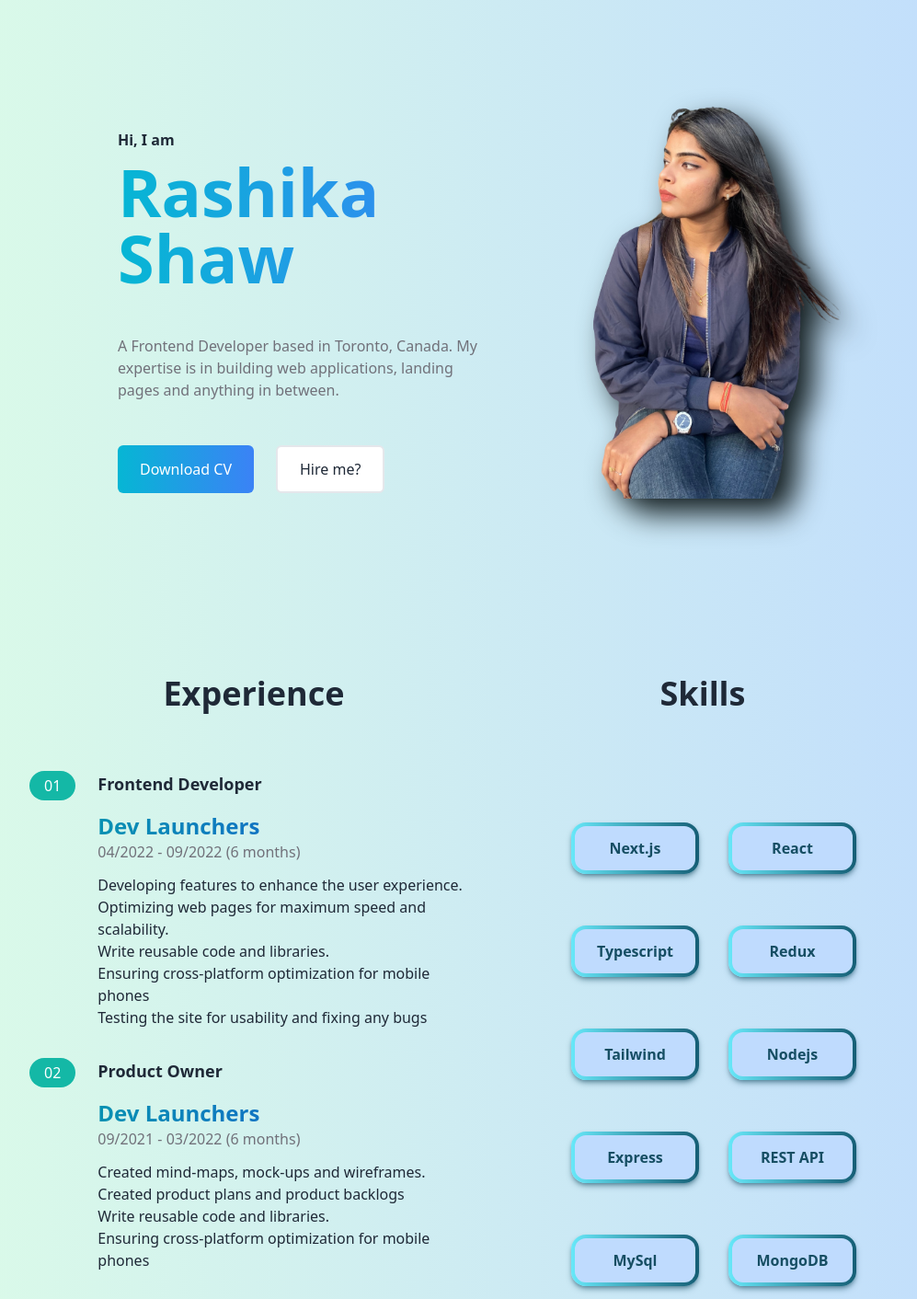
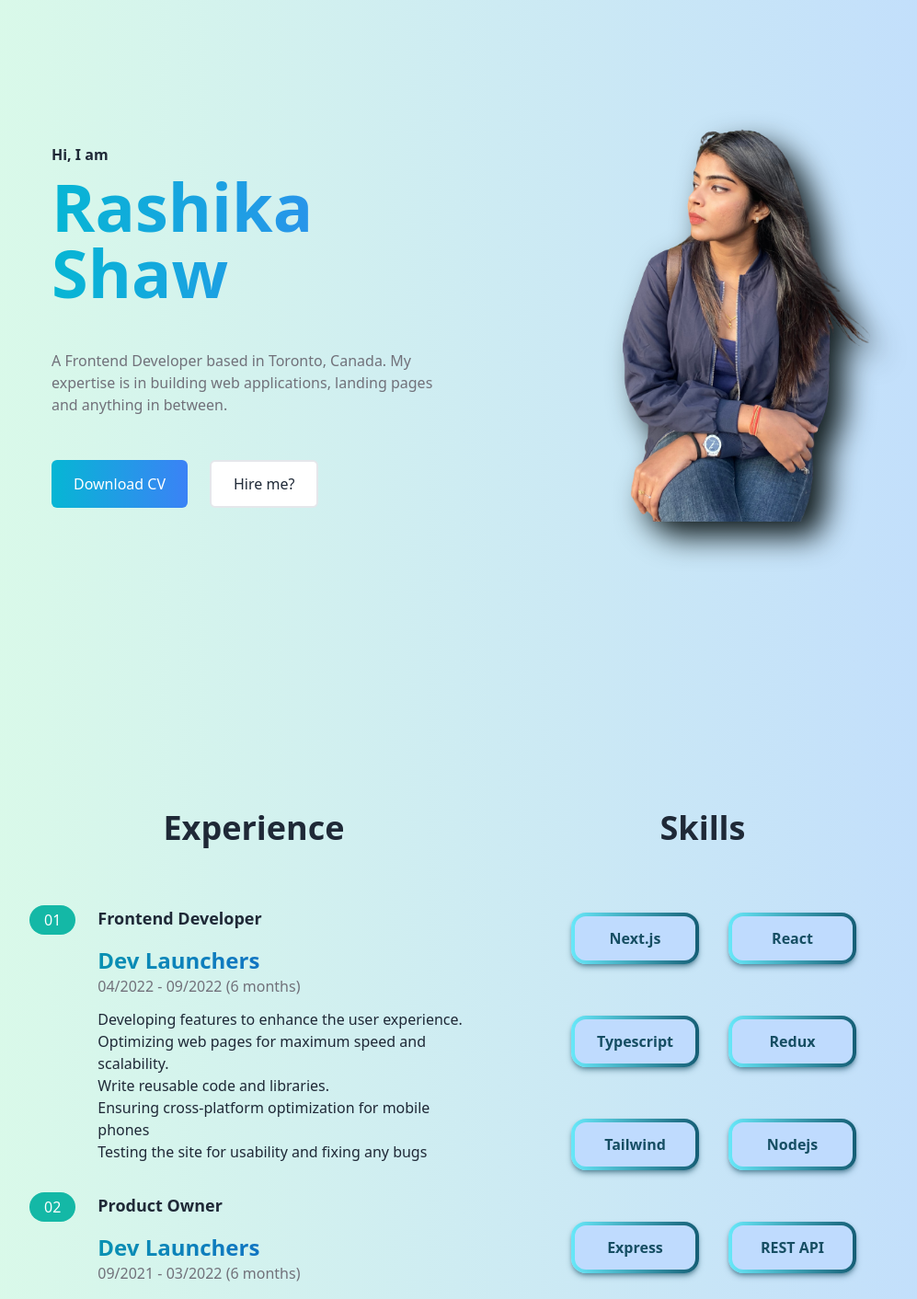
Before and after one commit to rashikashaw/portfolio-website, a Next.js app: page / in a window 1280 px wide. Shown: the part 140-1552 px from the top of the page at 92% size, without its empty margins (120-1117 px from the left). Built offline with nearby package versions, Linux system fonts and the light colour scheme.

Commit message:
few styling changes

```diff
--- a/src/app/page.tsx
+++ b/src/app/page.tsx
@@ -6,7 +6,6 @@ import { ProjectSection } from '@/components/ProjectSection';
 import { SectionEnum } from '@/components/types';
 import { useEffect, useState } from 'react';
 import { HeroSection } from '../components/HeroSection';
-
 
 export default function Home() {
   const [selectedPage, setSelectedPage] = useState<SectionEnum>(SectionEnum.HOME);
--- a/src/components/AboutSection.tsx
+++ b/src/components/AboutSection.tsx
@@ -4,9 +4,9 @@ export const AboutSection = () => {
   const skills = ['Next.js', 'React', 'Typescript', 'Redux', 'Tailwind',' Nodejs', 'Express', 'REST API', 'MySql', 'MongoDB', 'Git', 'Jest'];
   return (
     <section id={SectionEnum.ABOUT} className="relative flex flex-col items-center min-h-full">
-      <div className="container flex flex-col-reverse mb-36 mt-20 lg:mt-48 space-y-12 lg:space-y-0 lg:flex-row">
+      <div className="container flex flex-col-reverse justify-center mb-36 mt-36 space-y-12 lg:space-y-0 lg:flex-row">
         {/* experince section */}
-        <div className="flex flex-col items-center lg:mt-0 space-y-8 lg:w-1/2">
+        <div className="flex flex-col items-center mt-20 lg:mt-0 space-y-8 lg:w-1/2">
           <div className="mb-8">
             <h2 className="max-w-md text-4xl font-bold text-center lg:text-left">Experience</h2>
           </div>
@@ -98,7 +98,7 @@ export const AboutSection = () => {
           </div>
         </div>
         {/* skills */}
-        <div className="flex flex-col items-center  space-y-12 lg:w-1/2">
+        <div className="flex flex-col items-center justify-start lg:w-1/2">
           <div className="mb-8">
             <h2 className="max-w-md text-4xl font-bold text-center lg:text-left">Skills</h2>
           </div>
--- a/src/components/ContactSection.tsx
+++ b/src/components/ContactSection.tsx
@@ -84,9 +84,9 @@ export const ContactSection = () => {
 
   return (
     <section id={SectionEnum.CONTACT} className="relative flex flex-col items-center justify-center min-h-full">
-      <div className="flex flex-col items-center mt-36 justify-center">
+      <div className="flex flex-col items-center lg:mt-36 justify-center">
         <h2 className="max-w-md text-4xl font-bold items-center justify-center lg:text-left">Contact</h2>
-        <div className="container flex flex-col mb-36 mt-16 justify-center items-center space-y-12 lg:space-y-0 lg:flex-row">
+        <div className="container flex flex-col mb-36 justify-center mt-12 items-center space-y-12 lg:space-y-0 lg:flex-row">
           <div className="space-y-10 lg:px-20 lg:w-1/2">
             <form onSubmit={onSubmit} className="rounded-lg flex flex-col px-8 py-8">
               <h1 className="text-2xl font-bold dark:text-gray-50">Send a message</h1>
--- a/src/components/HeroSection.tsx
+++ b/src/components/HeroSection.tsx
@@ -9,8 +9,8 @@ type HomeProps = {
 export const HeroSection = ({setSelectedPage}: HomeProps) => {
   return (
     <section id={SectionEnum.HOME} className="relative flex flex-col h-full">
-      <div className="container flex flex-col space-y-20 items-center lg:items-start justify-center mt-36 mx-auto lg:space-y-0 lg:flex-row">
-        <div className="flex flex-col justify-center items-center space-y-12 lg:pt-6 lg:pl-24 md:w-1/2">
+      <div className="container flex flex-col space-y-10 items-center justify-center mt-32 lg:my-40 mx-auto lg:space-y-0 lg:flex-row">
+        <div className="flex flex-col justify-center items-end p-6 space-y-12 md:w-1/2">
           <div className="space-y-12">
             <div className="space-y-2 px-16 lg:px-0">
               <h2 className="max-w-lg font-bold mt-2 text-center md-4 lg:text-left">Hi, I am</h2>
@@ -32,7 +32,7 @@ export const HeroSection = ({setSelectedPage}: HomeProps) => {
             </div>
           </div>
         </div>
-        <div id="square" className="flex lg:w-1/2 justify-center items-start">
+        <div id="square" className="flex lg:w-1/2 lg:pl-16 justify-center items-start">
           <Image id="image" src="/selfImage.png" alt="" width={300}  height={400} className="drop-shadow-3xl"/>
         </div>
       </div>
--- a/src/components/Navbar/NavbarOptions.tsx
+++ b/src/components/Navbar/NavbarOptions.tsx
@@ -5,6 +5,7 @@ type Props = {
   selectedPage: SectionEnum;
   setSelectedPage: (value: SectionEnum) => void;
 };
+
 export const NavbarOptions = ({ selectedPage, setSelectedPage }: Props) => {
   return (
     <>
--- a/src/components/ProjectSection.tsx
+++ b/src/components/ProjectSection.tsx
@@ -32,8 +32,9 @@ const projects = [
 export const ProjectSection = () => {
   return (
     <section id={SectionEnum.PROJECTS} className="relative flex flex-col items-center min-h-full">
+      <div className='flex flex-col items-center justify-center mx-auto lg:my-36'>
         <h2 className="max-w-md text-4xl font-bold text-center lg:text-left">Projects</h2>
-      <div className="grid gap-x-8 ml-6 gap-y-8 sm:grid-cols-1  mt-28 mb-32 lg:grid-cols-2 xl:grid-cols-3">
+        <div className="grid gap-x-8 gap-y-8 sm:grid-cols-1 mt-12 mb-32 lg:grid-cols-2 xl:grid-cols-3">
           {projects.map((project, i) => (
             <ProjectCard
               key={i}
@@ -48,6 +49,7 @@ export const ProjectSection = () => {
             />
           ))}
         </div>
+      </div>
     </section>
   );
 };
```
Lines whose indentation alone changed are shown as unchanged.
